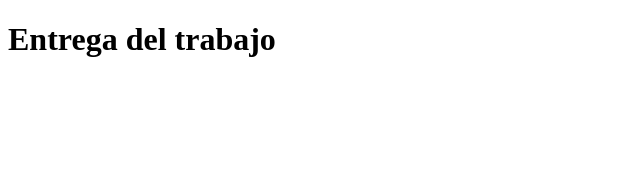
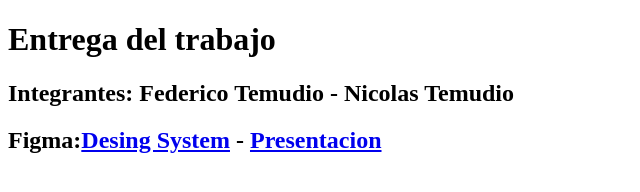
Before and after one commit to Nico-Temudio/IUI-TPE, a plain HTML site: page TP1/EntregaFinal/index.html in a window 1280 px wide. Shown: the whole page, without its empty margins (0-640 px from the left). Drawn offline with Linux system fonts and the light colour scheme.

Commit message:
Update index.html

```diff
--- a/TP1/EntregaFinal/index.html
+++ b/TP1/EntregaFinal/index.html
@@ -8,5 +8,8 @@
 </head>
 <body>
     <h1>Entrega del trabajo</h1>
+    <h2>Integrantes: Federico Temudio - Nicolas Temudio</h2>
+    <h2>Figma:<a href="https://www.figma.com/design/v8Ew14D0ADqFftdq66YRg1/Tp_IUI">Desing System</a>  -
+        <a href="https://www.figma.com/proto/v8Ew14D0ADqFftdq66YRg1/Tp_IUI?page-id=20%3A2&node-id=89-1988&node-type=canvas&viewport=786%2C1503%2C0.25&t=DII0hsfv66ecf1XC-1&scaling=min-zoom&content-scaling=fixed&starting-point-node-id=89%3A1988">Presentacion</a></h2>
 </body>
 </html>
```
